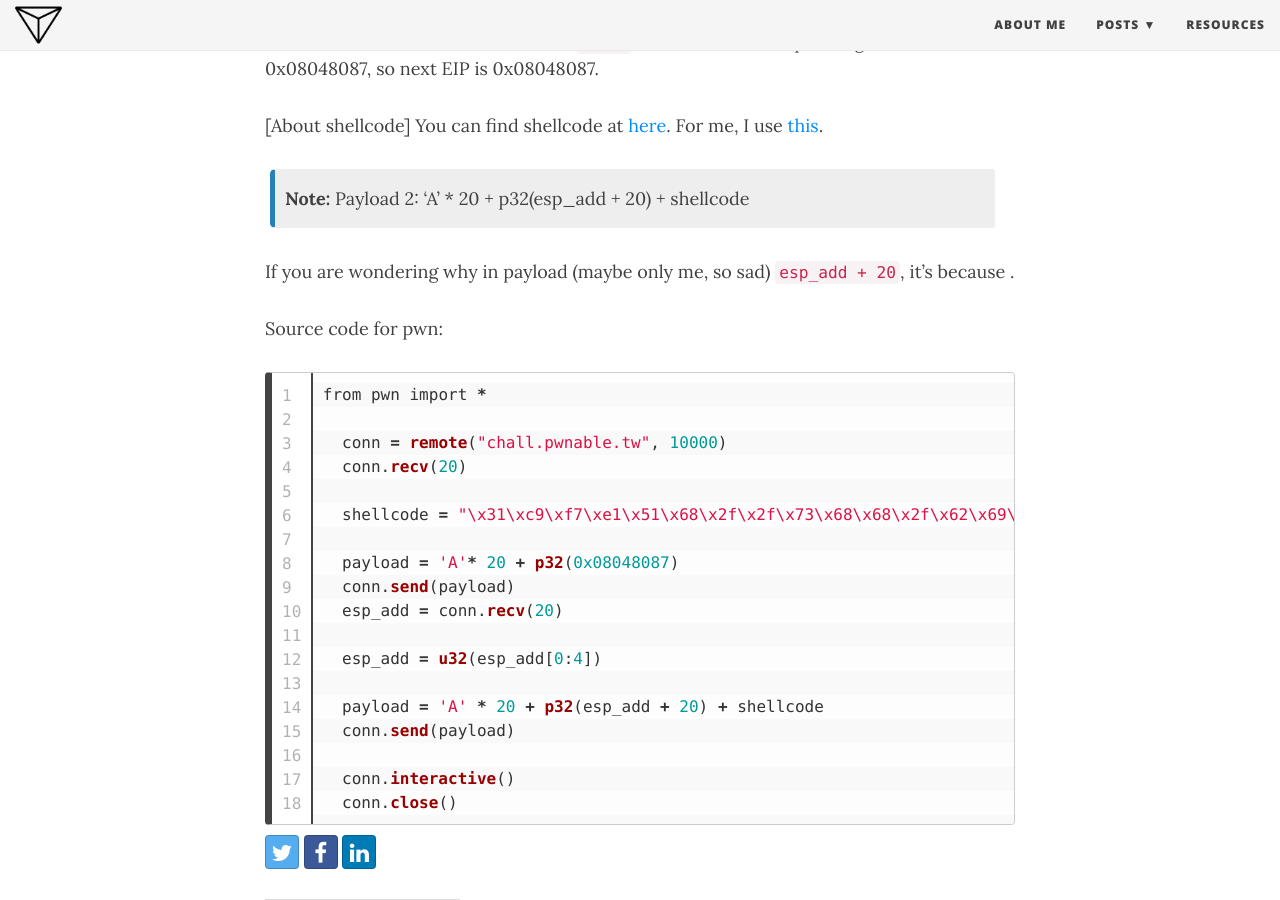
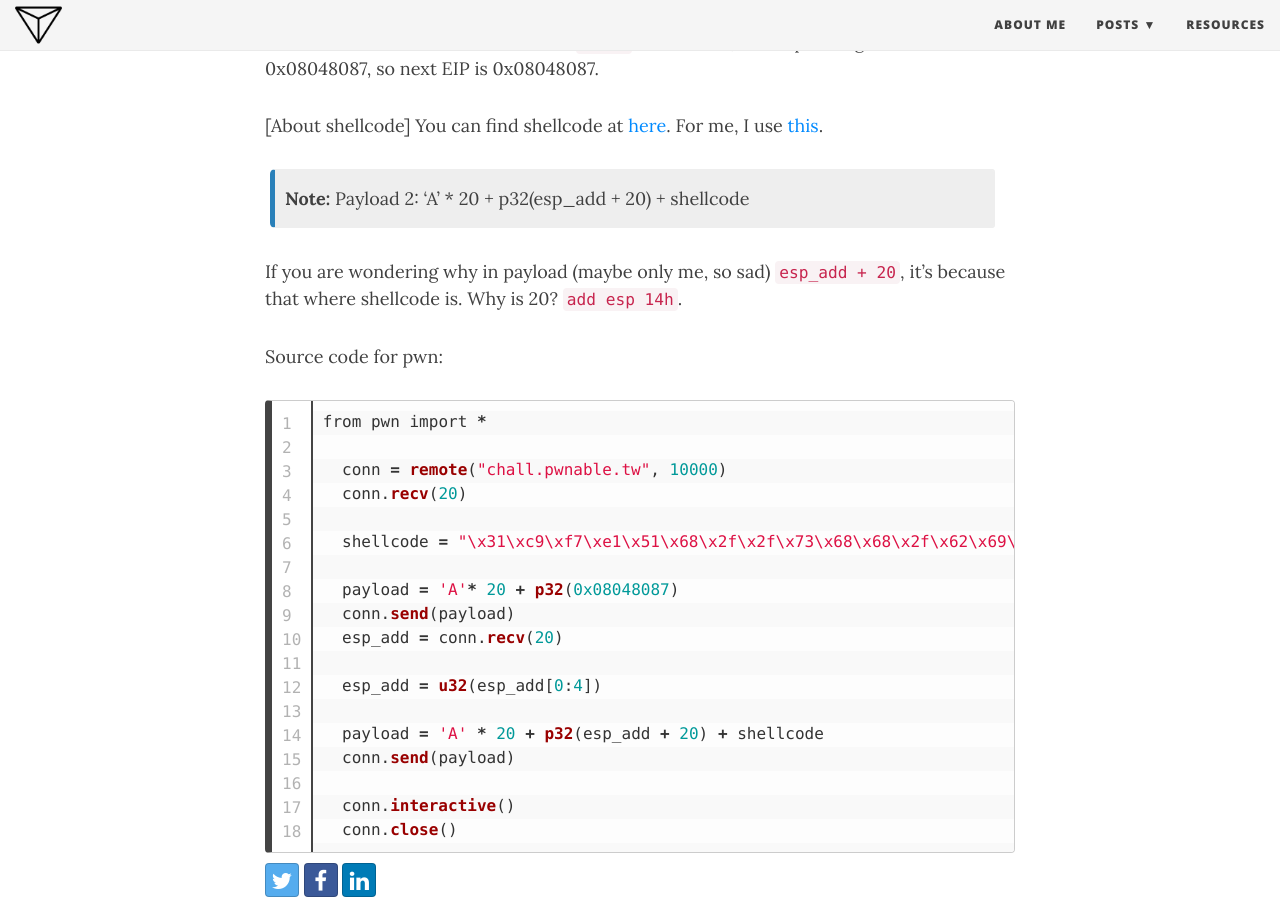
Before and after one commit to Delt-A/delt-a.github.io, a Jekyll site: the page built from _posts/2019-04-08-pwnable-tw-start.md, in a window 1280 px wide and 900 px high, scrolled down 1377 px. Built offline with Jekyll 4.4.1, drawn with Linux system fonts in a browser that asks for light colours; nearby versions of some CDN libraries.

Commit message:
Update 2019-04-08-pwnable-tw-start.md

```diff
--- a/_posts/2019-04-08-pwnable-tw-start.md
+++ b/_posts/2019-04-08-pwnable-tw-start.md
@@ -35,7 +35,7 @@ When comes the `retn;` instruction, ESP is pointing to address has 0x08048087, s
 {: .box-note}
 **Note:** Payload 2: 'A' * 20 + p32(esp_add + 20) + shellcode
 
-If you are wondering why in payload (maybe only me, so sad) `esp_add + 20`, it's because .
+If you are wondering why in payload (maybe only me, so sad) `esp_add + 20`, it's because that where shellcode is. Why is 20? `add esp 14h`.
 
 Source code for pwn:
 {% highlight python linenos %}
```
